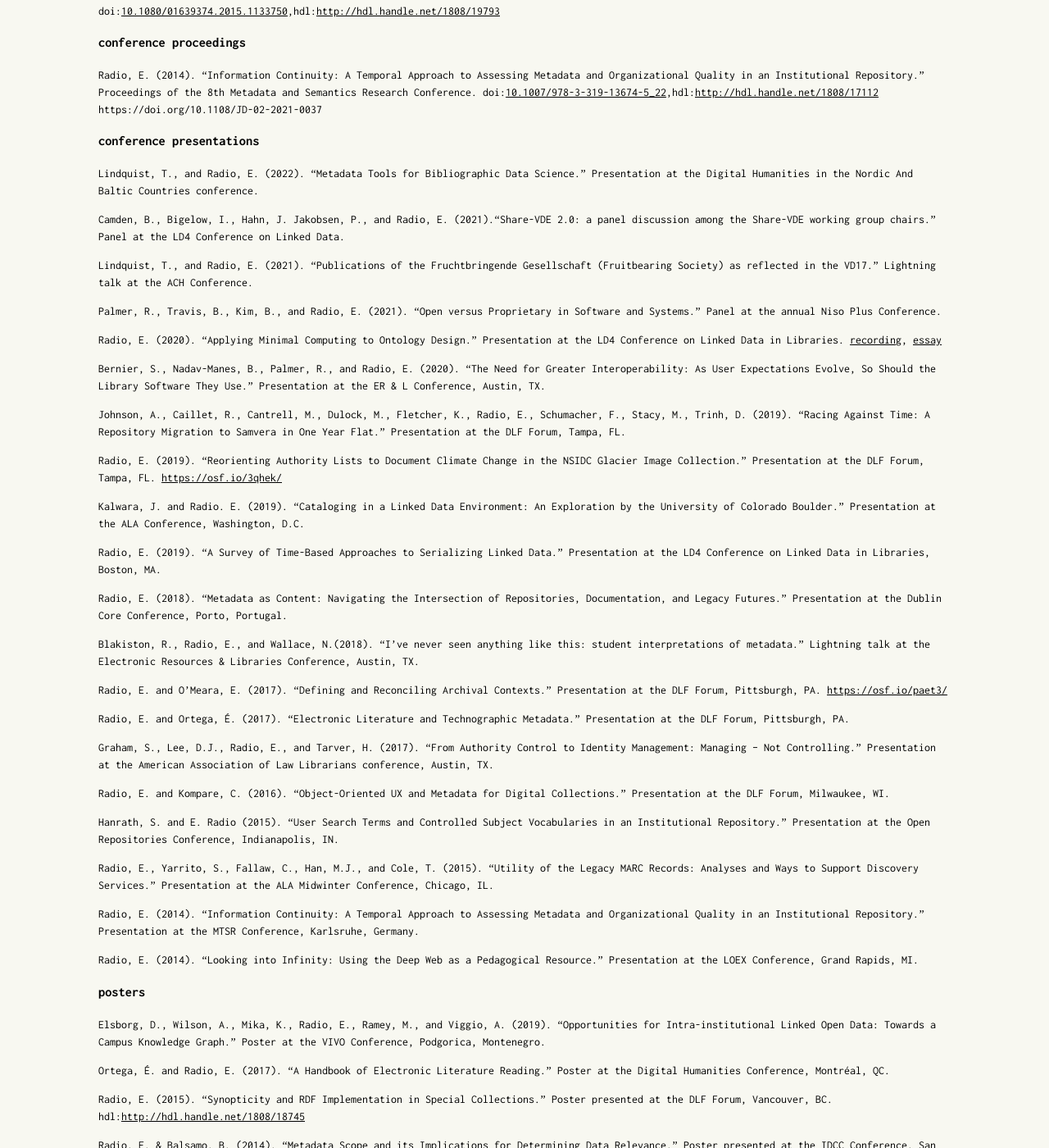
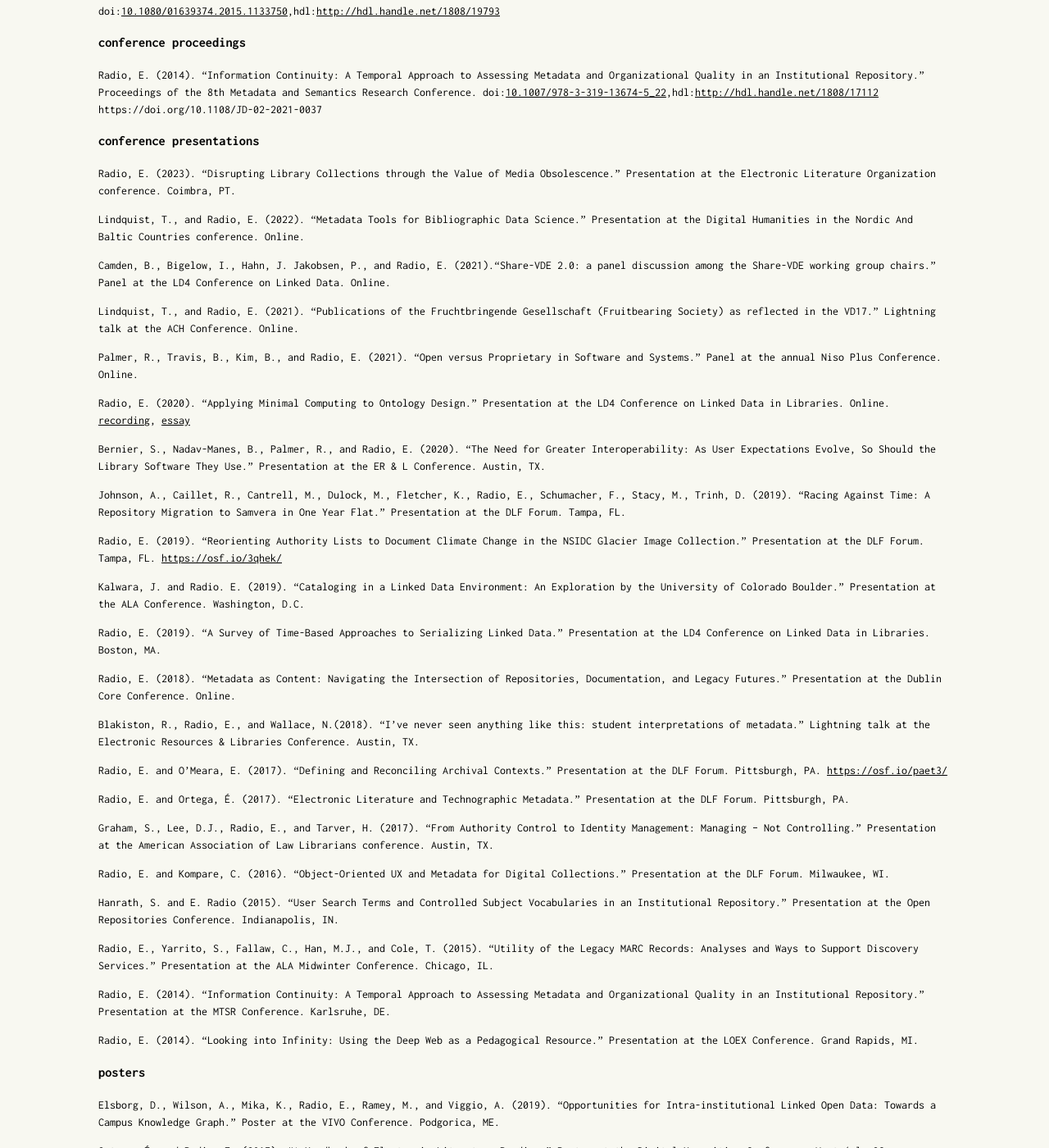
Before and after one commit to erikradio/erikradio.github.io, a Jekyll site: the page built from works.md, in a window 1280 px wide and 1400 px high, scrolled down 982 px. Shown: the whole window at 82% size. Built offline with Jekyll 4.4.1, drawn with Linux system fonts in a browser that asks for light colours; some of the changed text lies outside the part shown.

Commit message:
Update works.md

```diff
--- a/works.md
+++ b/works.md
@@ -43,59 +43,61 @@ https://doi.org/10.1108/JD-02-2021-0037
 
 ### conference presentations
 
-Lindquist, T., and Radio, E. (2022). "Metadata Tools for Bibliographic Data Science." Presentation at the Digital Humanities in the Nordic And Baltic Countries conference.
+Radio, E. (2023). "Disrupting Library Collections through the Value of Media Obsolescence." Presentation at the Electronic Literature Organization conference. Coimbra, PT.
 
-Camden, B., Bigelow, I., Hahn, J. Jakobsen, P., and Radio, E. (2021).“Share-VDE 2.0: a panel discussion among the Share-VDE working group chairs.” Panel at the LD4 Conference on Linked Data.
+Lindquist, T., and Radio, E. (2022). "Metadata Tools for Bibliographic Data Science." Presentation at the Digital Humanities in the Nordic And Baltic Countries conference. Online.
 
-Lindquist, T., and Radio, E. (2021). “Publications of the Fruchtbringende Gesellschaft (Fruitbearing Society) as reflected in the VD17.” Lightning talk at the ACH Conference.
+Camden, B., Bigelow, I., Hahn, J. Jakobsen, P., and Radio, E. (2021).“Share-VDE 2.0: a panel discussion among the Share-VDE working group chairs.” Panel at the LD4 Conference on Linked Data. Online.
 
-Palmer, R., Travis, B., Kim, B., and Radio, E. (2021). "Open versus Proprietary in Software and Systems." Panel at the annual Niso Plus Conference.
+Lindquist, T., and Radio, E. (2021). “Publications of the Fruchtbringende Gesellschaft (Fruitbearing Society) as reflected in the VD17.” Lightning talk at the ACH Conference. Online.
 
-Radio, E. (2020). "Applying Minimal Computing to Ontology Design." Presentation at the LD4 Conference on Linked Data in Libraries. [recording](https://t.co/TrO8yRWDek?amp=1), [essay](https://go-dh.github.io/mincomp/thoughts/2020/07/21/minimal-ontology/)
+Palmer, R., Travis, B., Kim, B., and Radio, E. (2021). "Open versus Proprietary in Software and Systems." Panel at the annual Niso Plus Conference. Online.
 
-Bernier, S., Nadav-Manes, B., Palmer, R., and Radio, E. (2020). "The Need for Greater Interoperability: As User Expectations Evolve, So Should the Library Software They Use." Presentation at the ER & L Conference, Austin, TX.
+Radio, E. (2020). "Applying Minimal Computing to Ontology Design." Presentation at the LD4 Conference on Linked Data in Libraries. Online. [recording](https://t.co/TrO8yRWDek?amp=1), [essay](https://go-dh.github.io/mincomp/thoughts/2020/07/21/minimal-ontology/)
 
-Johnson, A., Caillet, R., Cantrell, M., Dulock, M., Fletcher, K., Radio, E., Schumacher, F., Stacy, M., Trinh, D. (2019). "Racing Against Time: A Repository Migration to Samvera in One Year Flat." Presentation at the DLF Forum, Tampa, FL.
+Bernier, S., Nadav-Manes, B., Palmer, R., and Radio, E. (2020). "The Need for Greater Interoperability: As User Expectations Evolve, So Should the Library Software They Use." Presentation at the ER & L Conference. Austin, TX.
 
-Radio, E. (2019). "Reorienting Authority Lists to Document Climate Change in the NSIDC Glacier Image Collection." Presentation at the DLF Forum, Tampa, FL. [https://osf.io/3qhek/](https://osf.io/3qhek/)
+Johnson, A., Caillet, R., Cantrell, M., Dulock, M., Fletcher, K., Radio, E., Schumacher, F., Stacy, M., Trinh, D. (2019). "Racing Against Time: A Repository Migration to Samvera in One Year Flat." Presentation at the DLF Forum. Tampa, FL.
 
-Kalwara, J. and Radio. E. (2019). "Cataloging in a Linked Data Environment: An Exploration by the University of Colorado Boulder." Presentation at the ALA Conference, Washington, D.C.
+Radio, E. (2019). "Reorienting Authority Lists to Document Climate Change in the NSIDC Glacier Image Collection." Presentation at the DLF Forum. Tampa, FL. [https://osf.io/3qhek/](https://osf.io/3qhek/)
 
-Radio, E. (2019). "A Survey of Time-Based Approaches to Serializing Linked Data." Presentation at the LD4 Conference on Linked Data in Libraries, Boston, MA.
+Kalwara, J. and Radio. E. (2019). "Cataloging in a Linked Data Environment: An Exploration by the University of Colorado Boulder." Presentation at the ALA Conference. Washington, D.C.
 
-Radio, E. (2018). "Metadata as Content: Navigating the Intersection of Repositories, Documentation, and Legacy Futures." Presentation at the Dublin Core Conference, Porto, Portugal.
+Radio, E. (2019). "A Survey of Time-Based Approaches to Serializing Linked Data." Presentation at the LD4 Conference on Linked Data in Libraries. Boston, MA.
 
-Blakiston, R.,  Radio, E., and Wallace, N.(2018). "I’ve never seen anything like this: student interpretations of metadata." Lightning talk at the Electronic Resources & Libraries Conference, Austin, TX.
+Radio, E. (2018). "Metadata as Content: Navigating the Intersection of Repositories, Documentation, and Legacy Futures." Presentation at the Dublin Core Conference. Online.
 
-Radio, E. and O’Meara, E. (2017). "Defining and Reconciling Archival Contexts." Presentation at the DLF Forum, Pittsburgh, PA. [https://osf.io/paet3/](https://osf.io/paet3/)
+Blakiston, R.,  Radio, E., and Wallace, N.(2018). "I’ve never seen anything like this: student interpretations of metadata." Lightning talk at the Electronic Resources & Libraries Conference. Austin, TX.
 
-Radio, E. and Ortega, É. (2017). "Electronic Literature and Technographic Metadata." Presentation at the DLF Forum, Pittsburgh, PA.
+Radio, E. and O’Meara, E. (2017). "Defining and Reconciling Archival Contexts." Presentation at the DLF Forum. Pittsburgh, PA. [https://osf.io/paet3/](https://osf.io/paet3/)
 
-Graham, S., Lee, D.J., Radio, E., and Tarver, H. (2017). "From Authority Control to Identity Management: Managing – Not Controlling." Presentation at the American Association of Law Librarians conference, Austin, TX.
+Radio, E. and Ortega, É. (2017). "Electronic Literature and Technographic Metadata." Presentation at the DLF Forum. Pittsburgh, PA.
 
-Radio, E. and Kompare, C. (2016). "Object-Oriented UX and Metadata for Digital Collections." Presentation at the DLF Forum, Milwaukee, WI.
+Graham, S., Lee, D.J., Radio, E., and Tarver, H. (2017). "From Authority Control to Identity Management: Managing – Not Controlling." Presentation at the American Association of Law Librarians conference. Austin, TX.
 
-Hanrath, S. and E. Radio (2015). "User Search Terms and Controlled Subject Vocabularies in an Institutional Repository." Presentation at the Open Repositories Conference, Indianapolis, IN.
+Radio, E. and Kompare, C. (2016). "Object-Oriented UX and Metadata for Digital Collections." Presentation at the DLF Forum. Milwaukee, WI.
 
-Radio, E., Yarrito, S., Fallaw, C., Han, M.J., and Cole, T. (2015). "Utility of the Legacy MARC Records: Analyses and Ways to Support Discovery Services." Presentation at the ALA Midwinter Conference, Chicago, IL.
+Hanrath, S. and E. Radio (2015). "User Search Terms and Controlled Subject Vocabularies in an Institutional Repository." Presentation at the Open Repositories Conference. Indianapolis, IN.
 
-Radio, E. (2014). "Information Continuity: A Temporal Approach to Assessing Metadata and Organizational Quality in an Institutional Repository." Presentation at the MTSR Conference, Karlsruhe, Germany.
+Radio, E., Yarrito, S., Fallaw, C., Han, M.J., and Cole, T. (2015). "Utility of the Legacy MARC Records: Analyses and Ways to Support Discovery Services." Presentation at the ALA Midwinter Conference. Chicago, IL.
 
-Radio, E. (2014). "Looking into Infinity: Using the Deep Web as a Pedagogical Resource." Presentation at the LOEX Conference, Grand Rapids, MI.
+Radio, E. (2014). "Information Continuity: A Temporal Approach to Assessing Metadata and Organizational Quality in an Institutional Repository." Presentation at the MTSR Conference. Karlsruhe, DE.
+
+Radio, E. (2014). "Looking into Infinity: Using the Deep Web as a Pedagogical Resource." Presentation at the LOEX Conference. Grand Rapids, MI.
 
 
 ### posters
 
-Elsborg, D., Wilson, A., Mika, K., Radio, E., Ramey, M., and Viggio, A. (2019). "Opportunities for Intra-institutional Linked Open Data: Towards a Campus Knowledge Graph." Poster at the VIVO Conference, Podgorica, Montenegro.
+Elsborg, D., Wilson, A., Mika, K., Radio, E., Ramey, M., and Viggio, A. (2019). "Opportunities for Intra-institutional Linked Open Data: Towards a Campus Knowledge Graph." Poster at the VIVO Conference. Podgorica, ME.
 
-Ortega, É. and Radio, E. (2017). "A Handbook of Electronic Literature Reading." Poster at the Digital Humanities Conference, Montréal, QC.
+Ortega, É. and Radio, E. (2017). "A Handbook of Electronic Literature Reading." Poster at the Digital Humanities Conference. Montréal, QC.
 
-Radio, E. (2015). "Synopticity and RDF Implementation in Special Collections." Poster presented at the DLF Forum, Vancouver, BC. hdl:[http://hdl.handle.net/1808/18745](http://hdl.handle.net/1808/18745)
+Radio, E. (2015). "Synopticity and RDF Implementation in Special Collections." Poster presented at the DLF Forum. Vancouver, BC. hdl:[http://hdl.handle.net/1808/18745](http://hdl.handle.net/1808/18745)
 
-Radio, E. & Balsamo, B. (2014). "Metadata Scope and its Implications for Determining Data Relevance." Poster presented at the IDCC Conference, San Francisco, CA.
+Radio, E. & Balsamo, B. (2014). "Metadata Scope and its Implications for Determining Data Relevance." Poster presented at the IDCC Conference. San Francisco, CA.
 
-Radio, E. & Balsamo, B. (2014). "The Role of Libraries in Cryptographic Literacy." Poster presented at the Bobcatsss Conference, Barcelona, Spain.
+Radio, E. & Balsamo, B. (2014). "The Role of Libraries in Cryptographic Literacy." Poster presented at the Bobcatsss Conference. Barcelona, ES.
 
-Radio, E. (2013). "Personal Information Management." Poster presented at the LOEX Conference, Nashville, TN.
+Radio, E. (2013). "Personal Information Management." Poster presented at the LOEX Conference. Nashville, TN.
 
 <a href="{{ site.url }}{{ "/" | relative_url }}"><b>*</b></a>
```
